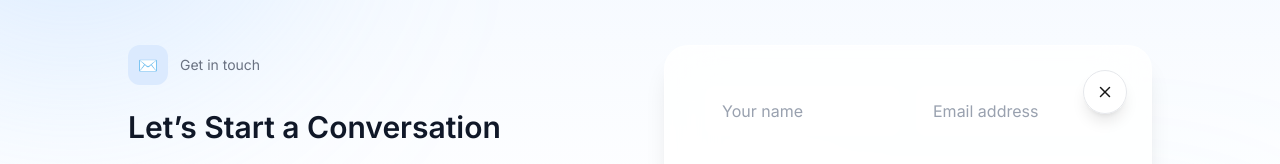
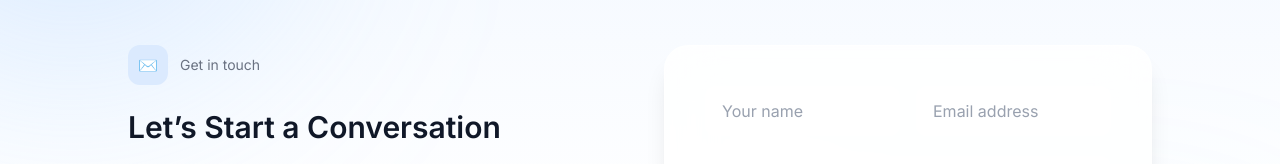
Before and after one commit to SewejeJoshua/ofas, a Next.js app: page /contact in a window 1280 px wide. Shown: the part 288-452 px from the top of the page. Built offline with nearby package versions, Linux system fonts and the light colour scheme.

Commit message:
updated ui

```diff
--- a/app/contact/page.tsx
+++ b/app/contact/page.tsx
@@ -136,7 +136,7 @@ export function ContactPage() {
                   </h3>
 
                   <p className="text-gray-600 dark:text-gray-300 mt-2">
-                    We'll get back to you within 24–48 hours.
+                    We will get back to you within 24–48 hours.
                   </p>
                 </motion.div>
               ) : (
@@ -145,14 +145,7 @@ export function ContactPage() {
                   onSubmit={handleSubmit}
                   className="relative rounded-3xl bg-white/80 dark:bg-white/5 backdrop-blur-xl border border-white/40 dark:border-white/10 p-6 sm:p-10 space-y-5 shadow-xl pb-14"
                 >
-                  {/* FIXED CLOSE BUTTON */}
-                  <button
-                    type="button"
-                    onClick={() => setSubmitted(false)}
-                    className="fixed top-6 right-6 z-[9999] p-3 rounded-full bg-white/90 dark:bg-gray-900/90 backdrop-blur-md border border-gray-200 dark:border-gray-700 shadow-lg hover:scale-105 transition"
-                  >
-                    <X size={18} />
-                  </button>
+
 
                   <div className="grid sm:grid-cols-2 gap-4">
                     <input
```
